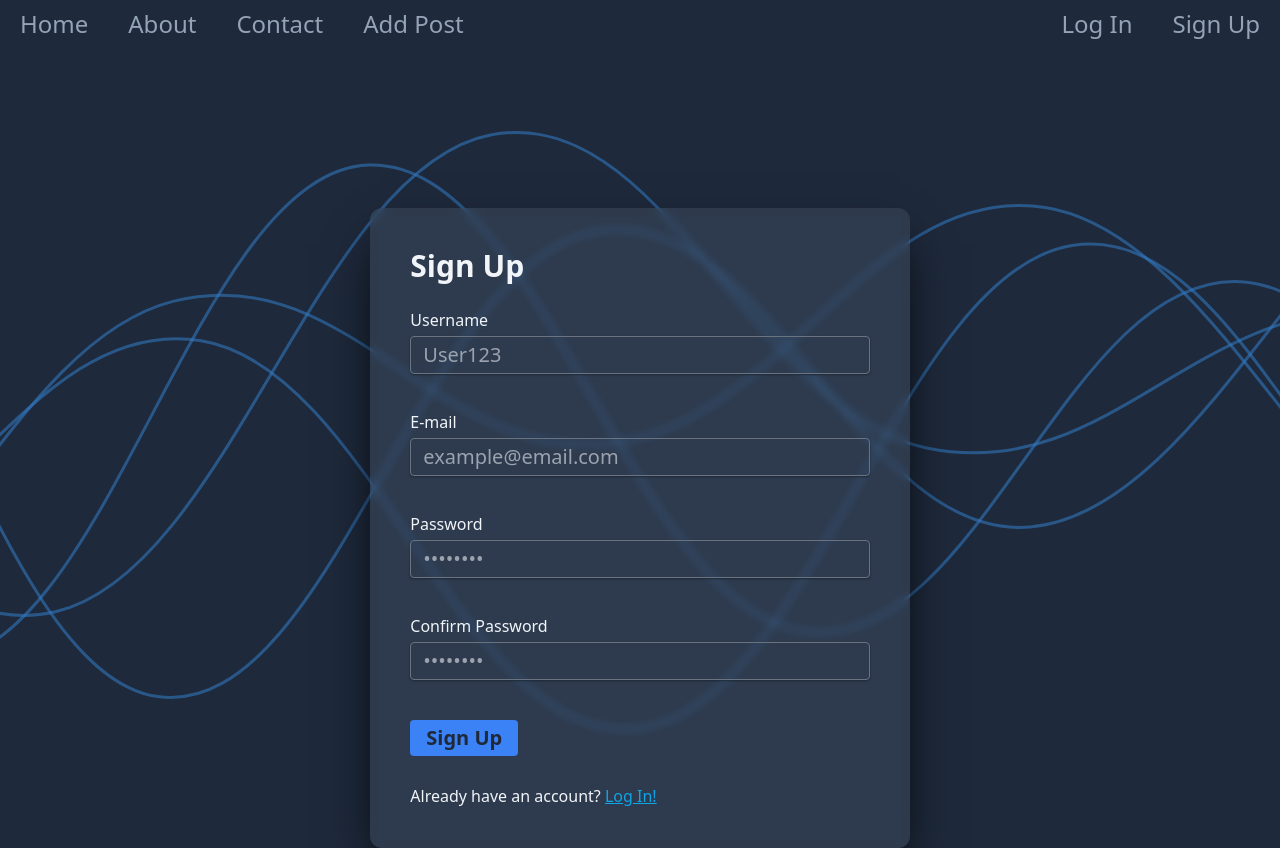
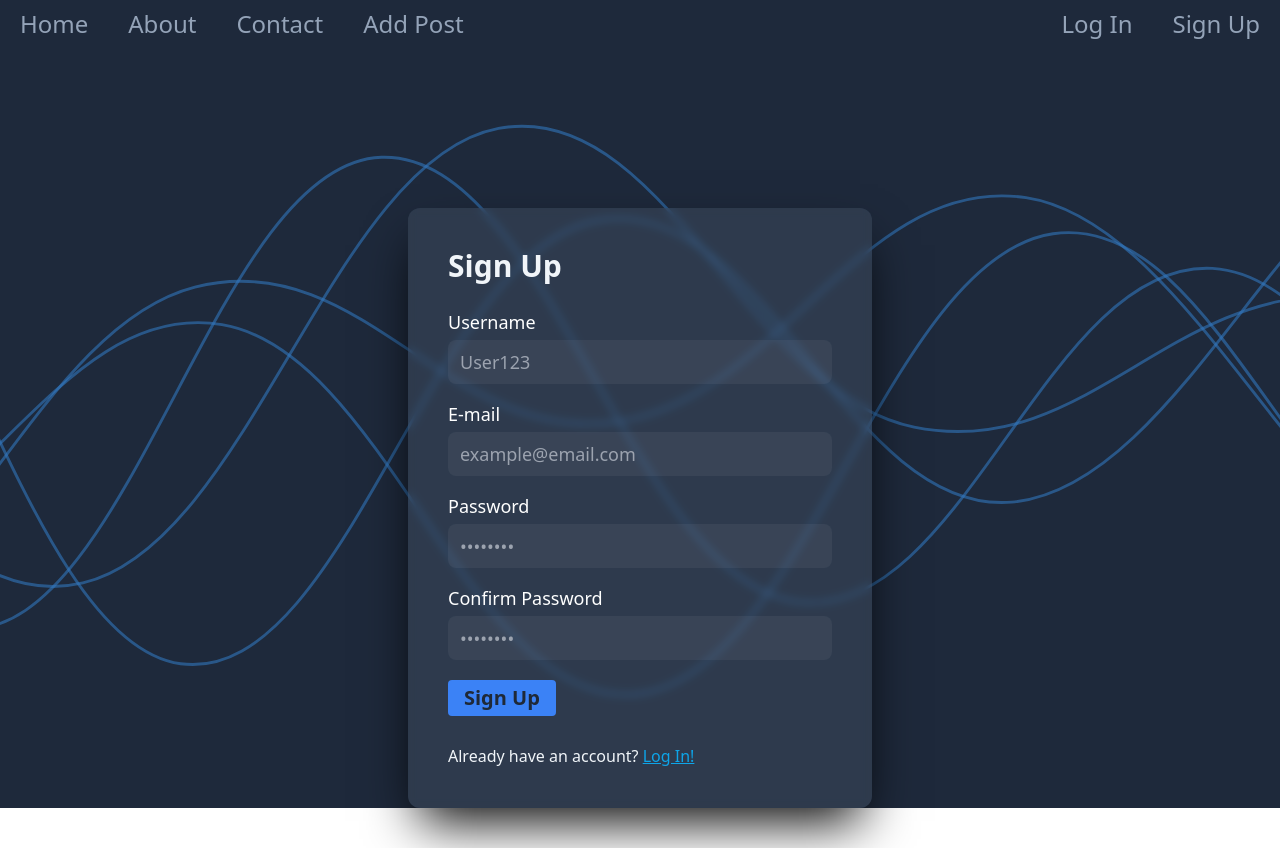
Before and after one commit to Jezyk182/Social-Media---Project, a React (Vite) app in the folder FrontEnd/: page /signup in a window 1280 px wide. After the commit the page ends 808 px from the top, so only its background shows below. Built offline with nearby package versions, Linux system fonts and the light colour scheme.

Commit message:
changed inputs styles

```diff
--- a/FrontEnd/package.json
+++ b/FrontEnd/package.json
@@ -15,6 +15,7 @@
     "@tanstack/react-query": "^5.36.0",
     "@tanstack/react-query-devtools": "^5.36.0",
     "axios": "^1.6.8",
+    "clsx": "^2.1.1",
     "jwt-decode": "^4.0.0",
     "react": "^18.2.0",
     "react-dom": "^18.2.0",
--- a/FrontEnd/src/components/AddPost/AddPostForm.tsx
+++ b/FrontEnd/src/components/AddPost/AddPostForm.tsx
@@ -1,5 +1,7 @@
 import { useState } from "react";
 import { useNavigate } from "react-router-dom";
+import { Description, Field, Label, Textarea } from '@headlessui/react'
+import clsx from 'clsx'
 import axios from "axios"
 import { jwtDecode } from "jwt-decode";
 import useAuthStore from "../../stores/useAuthStore";
@@ -40,7 +42,7 @@ const AddPostForm = () => {
         console.log(currentTime)
         if (decodedToken.exp < currentTime) {
             logout()
-            navigate("login")
+            navigate("/login")
             return
         }
 
@@ -70,16 +72,22 @@ const AddPostForm = () => {
     }
 
 
-    const labelClass = "sad-my-1 sad-text-xl sad-py-1 sad-px-3 sad-rounded sad-text-gray-200 sad-w-full sad-bg-transparent sad-border-gray-500 sad-border sad-shadow-sm sad-shadow-gray-800"
-
     return (
-        <div className="sad-mx-auto sad-w-full">
+        <div className="sad-mx-auto sad-min-w-96">
             <form method="post" onSubmit={handleSubmit} className="sad-flex sad-flex-col">
-                        <label htmlFor="content" className="sad-mb-8">
-                            <p>Post Content</p>
-                            <textarea value={formData.content} placeholder="One day, I..." name="content" onChange={handleDataChange} className={labelClass} rows={5} cols={50} required />
-                        </label>
-                <button className="sad-my-1 sad-text-xl sad-py-1 sad-px-4 sad-rounded sad-text-gray-800 sad-w-fit sad-bg-blue-500 sad-font-bold">Add Post</button>
+                <Field>
+                    <Label className="sad-text-lg sad-font-medium sad-text-white">Post Content</Label>
+                    <Description className="sad-text-lg sad-text-white/50">Share with us any of yours experience</Description>
+                    <Textarea
+                    className={clsx(
+                        'sad-mt-3 sad-block sad-w-full sad-resize-none sad-rounded-lg sad-border-none sad-bg-white/5 sad-py-1.5 sad-px-3 sad-text-lg sad-text-white',
+                        'focus:sad-outline-none data-[focus]:sad-outline-2 data-[focus]:sad-outline-offset-2 data-[focus]:sad-outline-white/25'
+                    )}
+                    rows={5}
+                    cols={50}
+                    />
+                </Field>
+                <button className="sad-mt-5 sad-my-1 sad-text-xl sad-py-1 sad-px-4 sad-rounded sad-text-gray-800 sad-w-fit sad-bg-blue-500 sad-font-bold">Add Post</button>
             </form>
         </div>
      );
--- a/FrontEnd/src/components/Home.tsx
+++ b/FrontEnd/src/components/Home.tsx
@@ -19,8 +19,6 @@ const Home = () => {
     if (isError) return <div>Error: {error.message}</div>;
     return (
         <div className="sad-container sad-m-auto sad-flex sad-flex-col sad-backdrop-blur-sm sad-bg-opacity-40 sad-rounded-lg sad-px-64 sad-py-10">
-            { isUserInfoAvailable && <h1>Welcome back {userInfo.username}</h1> }
-
             <h1 className="sad-text-white">Total of {data.posts.length} posts</h1>
             {data.posts?.map((post : any, index : number) => {
                 return (
--- a/FrontEnd/src/components/LogIn/FormLogIn.tsx
+++ b/FrontEnd/src/components/LogIn/FormLogIn.tsx
@@ -1,4 +1,6 @@
 import { useState } from "react";
+import { Field, Input, Label } from '@headlessui/react'
+import clsx from 'clsx'
 import axios from "axios";
 import { useNavigate } from "react-router-dom";
 import useAuthStore from "../../stores/useAuthStore";
@@ -66,7 +68,6 @@ const FormLogIn = () => {
         }
     }
 
-    const labelClass = "sad-my-1 sad-text-xl sad-py-1 sad-px-3 sad-rounded sad-text-gray-200 sad-w-full sad-bg-transparent sad-border-gray-500 sad-border sad-shadow-sm sad-shadow-gray-800";
 
     const inputs = [
         { name: "email", placeholder: "example@email.com", desc: "E-mail", type: "email", value: formData.email },
@@ -74,21 +75,36 @@ const FormLogIn = () => {
     ];
 
     return (
-        <div className="sad-mx-auto sad-w-full">
+        <div className="sad-mx-auto sad-min-w-96">
             <form method="post" onSubmit={handleSubmit} className="sad-flex sad-flex-col">
                 {inputs.map((input, id) => (
-                    <label htmlFor={input.name} key={id} className="sad-mb-8">
-                        {input.desc}
-                        <input
+                    <Field key={ id } className="sad-mb-4">
+                        <Label className="sad-text-lg sad-font-medium sad-text-white" >{ input.desc }</Label>
+                        <Input
+                        className={clsx(
+                            'sad-mt-1 sad-block sad-w-full sad-rounded-lg sad-border-none sad-bg-white/5 sad-py-2 sad-px-3 sad-text-lg sad-text-white',
+                            'focus:sad-outline-none data-[focus]:sad-outline-2 data-[focus]:sad-outline-offset-2 data-[focus]:sad-outline-white/25'
+                        )}
                         type={input.type}
                         value={input.value}
                         placeholder={input.placeholder}
                         name={input.name}
                         onChange={handleDataChange}
-                            className={labelClass}
                         required
                         />
-                    </label>
+                    </Field>
+                    // <label htmlFor={input.name} key={id} className="sad-mb-8">
+                    //     {input.desc}
+                    //     <input
+                    //         type={input.type}
+                    //         value={input.value}
+                    //         placeholder={input.placeholder}
+                    //         name={input.name}
+                    //         onChange={handleDataChange}
+                    //         className={labelClass}
+                    //         required
+                    //     />
+                    // </label>
                 ))}
                 <button type="submit" className="sad-my-1 sad-text-xl sad-py-1 sad-px-4 sad-rounded sad-text-gray-800 sad-w-fit sad-bg-blue-500 sad-font-bold">Log In</button>
             </form>
--- a/FrontEnd/src/components/SignUp/FormSignUp.tsx
+++ b/FrontEnd/src/components/SignUp/FormSignUp.tsx
@@ -1,6 +1,8 @@
 import { useState } from "react";
 import axios from "axios"
 import { useNavigate } from "react-router-dom";
+import { Field, Input, Label } from '@headlessui/react'
+import clsx from 'clsx'
 
 
 const FormSignUp = () => {
@@ -75,8 +77,6 @@ const FormSignUp = () => {
     }
 
 
-    const labelClass = "sad-my-1 sad-text-xl sad-py-1 sad-px-3 sad-rounded sad-text-gray-200 sad-w-full sad-bg-transparent sad-border-gray-500 sad-border sad-shadow-sm sad-shadow-gray-800"
-
     const inputs = [
         {name:"username", placeholder: "User123", desc:"Username", type: "text", value: formData.username},
         {name:"email", placeholder: "example@email.com", desc:"E-mail", type: "email", value: formData.email},
@@ -85,14 +85,31 @@ const FormSignUp = () => {
     ]
 
     return (
-        <div className="sad-mx-auto sad-w-full">
+        <div className="sad-mx-auto sad-min-w-96">
             <form method="post" onSubmit={handleSubmit} className="sad-flex sad-flex-col">
                 {inputs.map((input, id) => {
                     return (
-                        <label htmlFor={input.name} key={id} className="sad-mb-8">
-                            {input.desc}
-                            <input type={input.type} value={input.value} placeholder={input.placeholder} name={input.name} onChange={handleDataChange} className={labelClass} required/>
-                        </label>
+                        <Field key={ id } className="sad-mb-4">
+                            <Label className="sad-text-lg sad-font-medium sad-text-white" >{ input.desc }</Label>
+                            <Input
+                            className={clsx(
+                                'sad-mt-1 sad-block sad-w-full sad-rounded-lg sad-border-none sad-bg-white/5 sad-py-2 sad-px-3 sad-text-lg sad-text-white',
+                                'focus:sad-outline-none data-[focus]:sad-outline-2 data-[focus]:sad-outline-offset-2 data-[focus]:sad-outline-white/25'
+                            )}
+                            type={input.type}
+                            value={input.value}
+                            placeholder={input.placeholder}
+                            name={input.name}
+                            onChange={handleDataChange}
+                            required
+                            />
+                        </Field>
+
+
+                        // <label htmlFor={input.name} key={id} className="sad-mb-8">
+                        //     {input.desc}
+                        //     <input type={input.type} value={input.value} placeholder={input.placeholder} name={input.name} onChange={handleDataChange} className={labelClass} required/>
+                        // </label>
                     )
                 })}
                 <button className="sad-my-1 sad-text-xl sad-py-1 sad-px-4 sad-rounded sad-text-gray-800 sad-w-fit sad-bg-blue-500 sad-font-bold" onClick={() => console.log("clicked!")}>Sign Up</button>
```
Also changed, not shown: 2 other files (tests, documents, lock files or other folders). Lines whose indentation alone changed are shown as unchanged.
